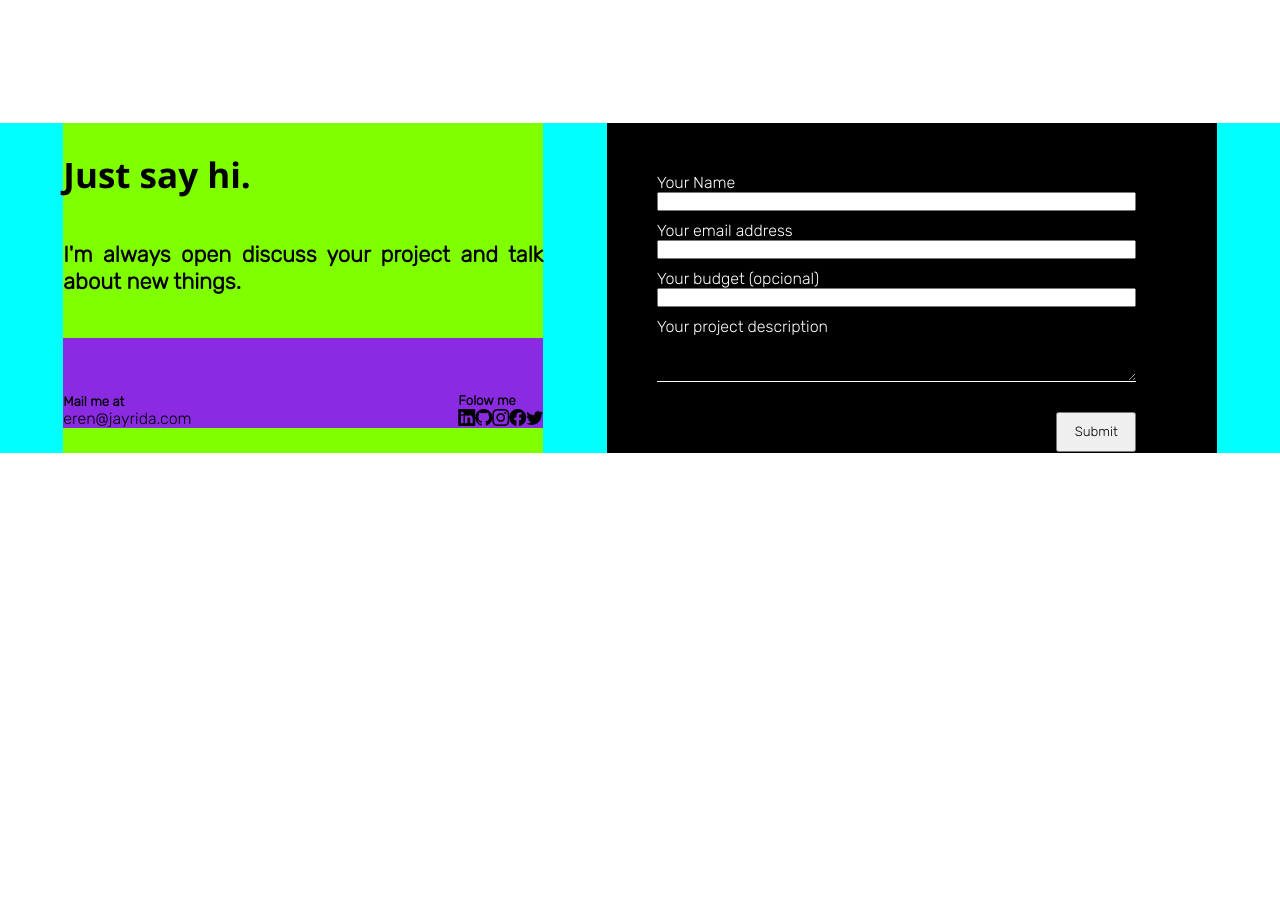
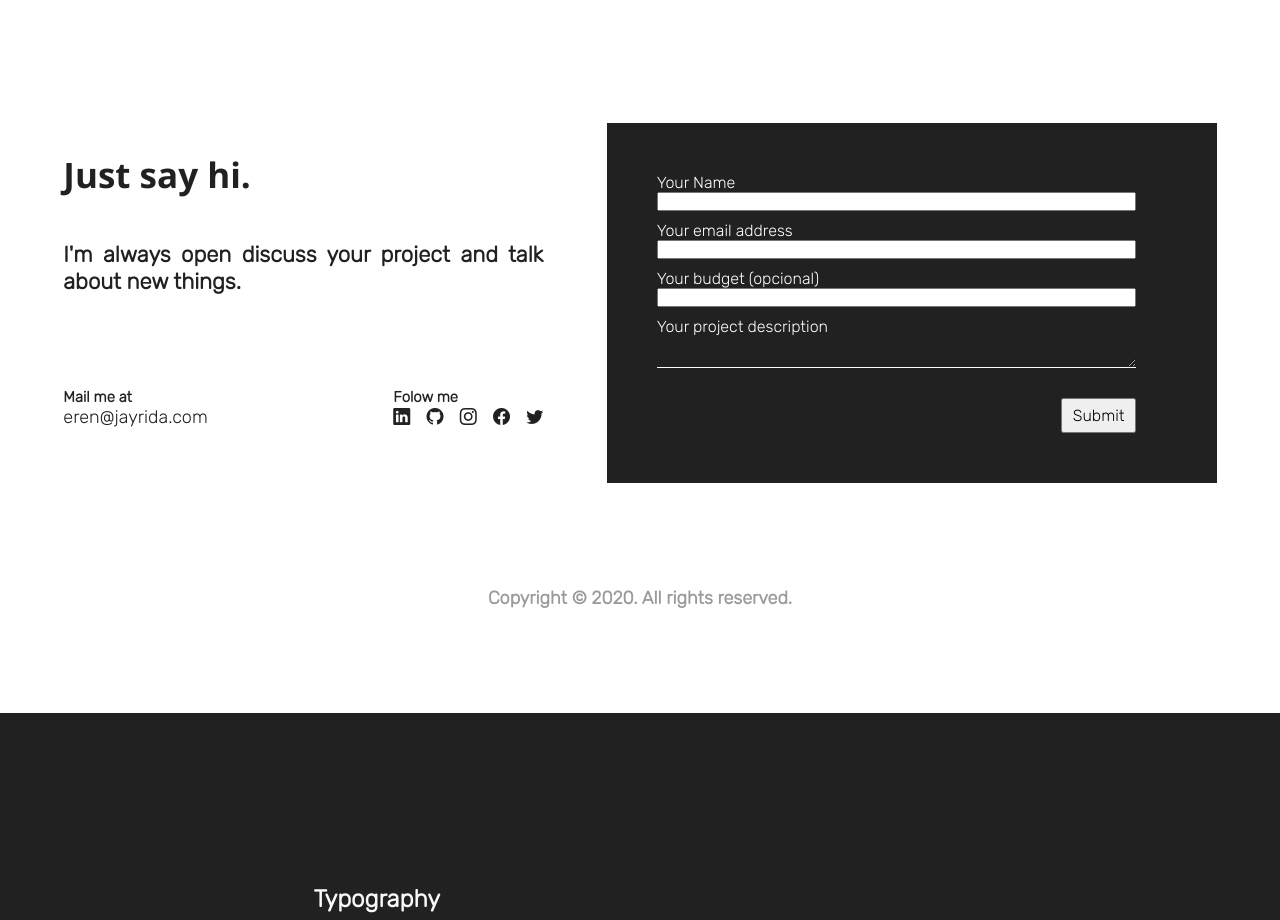
Before and after one commit to JuliVelasques/primer-tp-final, a React (Vite) app in the folder primer-tp-final/: page / in a window 1280 px wide. Shown: the part 3640-4560 px from the top of the page. Before the commit the page ends 4093 px from the top, so only its background shows below. Built offline with nearby package versions, Linux system fonts and the light colour scheme.

Commit message:
Add others news modifications

```diff
--- a/primer-tp-final/src/App.css
+++ b/primer-tp-final/src/App.css
@@ -358,7 +358,7 @@
     margin-top: 170px;
 }
 
-.tituloSkills{
+.tituloSkills {
     font-family: Verdana, Geneva, Tahoma, sans-serif;
     width: 87%;
     height: 100px;
@@ -369,7 +369,7 @@
 }
 
 .iconos-trabajo {
-    display:flex;
+    display: flex;
     flex-wrap: wrap;
     font-size: 50px;
     width: 87%;
@@ -387,26 +387,26 @@
 
 }
 
-.iconos-abajo-linea{
+.iconos-abajo-linea {
     width: 90%;
     display: flex;
     justify-content: start;
 }
 
-.icono-adobe{
+.icono-adobe {
     display: flex;
     flex-direction: row;
     align-items: center;
 }
 
-.texto-icono-abajo{
+.texto-icono-abajo {
     font-size: large;
     margin-left: 10px;
     font-weight: 700;
     width: 345px;
 }
 
-.sub-icono{
+.sub-icono {
     width: 60px;
     margin: 20px 0;
 }
@@ -418,7 +418,7 @@
     display: flex;
     align-items: center;
     width: 150px;
-    font-family:sans-serif;
+    font-family: sans-serif;
 }
 
 .linea-negra {
@@ -427,7 +427,7 @@
     background-color: gray;
 }
 
-.icono-de-abajo{
+.icono-de-abajo {
     width: 70px;
     background-color: aqua;
     border: 2px solid black;
@@ -436,7 +436,7 @@
 }
 
 /* seccion-de-experiencia */
-.seccion-de-experiencia{
+.seccion-de-experiencia {
     display: flex;
     flex-direction: column;
     justify-content: center;
@@ -444,34 +444,34 @@
     margin-top: 170px;
 }
 
-.h2-y-p{
+.h2-y-p {
     width: 87%;
 }
 
-.titulo-experiencia{
+.titulo-experiencia {
     width: 87%;
     height: 100px;
     display: flex;
     align-items: center;
-    font-family:Verdana, Geneva, Tahoma, sans-serif ;
+    font-family: Verdana, Geneva, Tahoma, sans-serif;
     font-size: xx-large;
 }
 
-.subtitulo-experiencia{
+.subtitulo-experiencia {
     font-size: 21px;
     height: 40px;
     display: flex;
     align-items: end;
 }
 
-.texto-founder{
+.texto-founder {
     margin: 15px 0;
     width: calc(84.5%);
     color: rgb(87, 84, 84);
-    font-size:calc(14.4px);
+    font-size: calc(14.4px);
 }
 
-.linea-gris{
+.linea-gris {
     width: calc(84%);
     height: calc(1.5px);
     background-color: rgb(204, 204, 204);
@@ -479,84 +479,181 @@
 
 /* Parte de Contact me */
 
-.parte-contactame{
-    background-color: aqua;
+.parte-contactame {
     display: flex;
     justify-content: space-evenly;
     margin-top: 150px;
 }
 
-.parte-di-hola{
-    background-color: chartreuse;
+.parte-di-hola {
     width: 480px;
 }
 
-.titulo-di-hola{
-    /* background-color: blueviolet; */
+.titulo-di-hola {
     height: 75px;
     display: flex;
     align-items: end;
     font-size: 35px;
-    font-family:'Segoe UI', Tahoma, Geneva, Verdana, sans-serif;
+    font-family: 'Segoe UI', Tahoma, Geneva, Verdana, sans-serif;
+    color: #212121;
 }
 
-.texto-di-hola{
-    /* background-color: red; */
+.texto-di-hola {
     height: 140px;
     display: flex;
     align-items: center;
     font-size: 22px;
     font-weight: 700;
     text-align: justify;
+    color: #212121;
 }
 
-.texto-icono-dihola{
-    background-color: blueviolet;
+.texto-icono-dihola {
     height: 90px;
     display: flex;
     justify-content: space-between;
     align-items: end;
+    color: #212121;
+    font-size: 18px;
 }
 
-.sub-cuerpo{
-    background-color: black;
+.iconos-sigueme {
+    width: 150px;
+    color: #212121;
+}
+
+.iconos-redes-sociales {
+    display: flex;
+    font-size: large;
+    justify-content: space-between;
+}
+
+.red-icono {
+    color: #212121;
+}
+
+.sub-cuerpo {
+    background-color: #212121;
     color: white;
     width: 610px;
-    height: 330px;
+    height: 360px;
     display: flex;
     justify-content: space-between;
 }
 
-.cuerpo{
+.cuerpo {
     display: flex;
     flex-direction: column;
     padding: 50px;
     width: 95%;
 }
 
-.descripcion{
+/* Arreglar Formulario */
+.descripcion {
     color: white;
-    background-color: black;
+    background-color: #212121;
     border: none;
     border-bottom: 1px solid white;
-    padding: 20px;
+    /* padding: 20px; */
     margin-top: 5px;
 }
 
-.label-descripcion{
-    /* background-color: blue; */
+.label-descripcion {
     margin-top: 10px;
 }
 
-.espacio-enviar{
+.espacio-enviar {
     width: 100%;
     margin-top: 30px;
     display: flex;
     justify-content: end;
 }
 
-.boton-enviar{
-    width: 80px;
-    height: 40px;
+.boton-enviar {
+    width: 75px;
+    height: 35px;
     text-align: center;
+    font-size: medium;
 }
+
+.Copyright {
+    width: 100%;
+    height: 230px;
+    display: flex;
+    align-items: center;
+    justify-content: center;
+    color: #9b9a9a;
+    font-size: large;
+    font-weight: 700;
+}
+
+/* Tipografia */
+.tipografia{
+    background-color: #212121;
+    width: 100%;
+    height: 300vh;
+}
+
+.titulo-tipografia{
+    width: 55vh;
+    height: 200px;
+    display: flex;
+    justify-content: end;
+    align-items: end;
+    color: #f8f8f8;
+}
+
+.forma-tipografica{
+    height: 150vh;
+    display: flex;
+    align-items: center;
+    justify-content: space-evenly;
+}
+
+.Aa{
+    height: 110vh;
+    width: 55%;
+}
+
+.letras-a{
+    display: flex;
+    align-items: center;
+    justify-content: center;
+    width: 100%;
+    height: 70%;
+    font-size: 570px;
+    color: rgb(63, 63, 63);
+}
+
+.abcdario{
+    height: 95vh;
+    width:  30%;
+}
+
+.titulo-abcdario{
+    width: 100%;
+    height: 15vh;
+    display: flex;
+    align-items: end;
+    font-size: 70px;
+    color: white;
+}
+
+.abecedario-letras{
+    width: 84%;
+    font-size: 26px;
+    font-weight: 700;
+    padding: 0 10px 0 0;
+    margin-top: 50px;
+    color: #f8f8f8;
+    height: 100px;
+}
+
+.numeros-tipografia{
+    width: 65%;
+    font-size: 28px;
+    font-weight: 700;
+    margin-top: 5px;
+    color: #f8f8f8;
+    text-align: justify;
+}
--- a/primer-tp-final/src/App.jsx
+++ b/primer-tp-final/src/App.jsx
@@ -169,14 +169,24 @@ function App() {
                 <h5>Mail me at</h5>
                 <p>eren@jayrida.com</p>
               </div>
-                <div>
+              <div className='iconos-sigueme'>
                 <h5>Folow me</h5>
-                  <nav>
+                <nav className='iconos-redes-sociales'>
+                  <a className='red-icono' href="https://www.linkedin.com/in/julian-rodrigues-velasques-bb4376279/">
                     <i className="bi bi-linkedin"></i>
+                  </a>
+                  <a className='red-icono' href="https://github.com/JuliVelasques">
                     <i className="bi bi-github"></i>
+                  </a>
+                  <a className='red-icono' href="https://www.instagram.com/julian.04v/">
                     <i className="bi bi-instagram"></i>
+                  </a>
+                  <a className='red-icono' href="https://www.facebook.com/julian.velasques.71/about_overview">
                     <i className="bi bi-facebook"></i>
+                  </a>
+                  <a className='red-icono' href="">
                     <i className="bi bi-twitter"></i>
+                  </a>
                 </nav>
               </div>
             </div>
@@ -205,6 +215,20 @@ function App() {
             </form>
           </div>
         </section>
+        <p className='Copyright'>Copyright © 2020. All rights reserved.</p>
+        <section className='tipografia'>
+          <h1 className='titulo-tipografia'>Typography</h1>
+          <nav className='forma-tipografica'>
+            <div className='Aa'>
+              <p className='letras-a'>Aa</p>
+            </div>
+            <div className='abcdario'>
+              <h1 className='titulo-abcdario'>Rubik</h1>
+              <p className='abecedario-letras'>Aa Bb Cc Dd Ee Ff Gg Hh Ii Jj Kk Ll Mm Nn Oo Pp Qq Rr Ss Tt Vv Ww Xx Yy Zz</p>
+              <p className='numeros-tipografia'>1 2 3 4 5 6 7 8 9 0</p>
+            </div>
+          </nav>
+        </section>
       </main>
 
     </>
```
Lines whose indentation alone changed are shown as unchanged.
